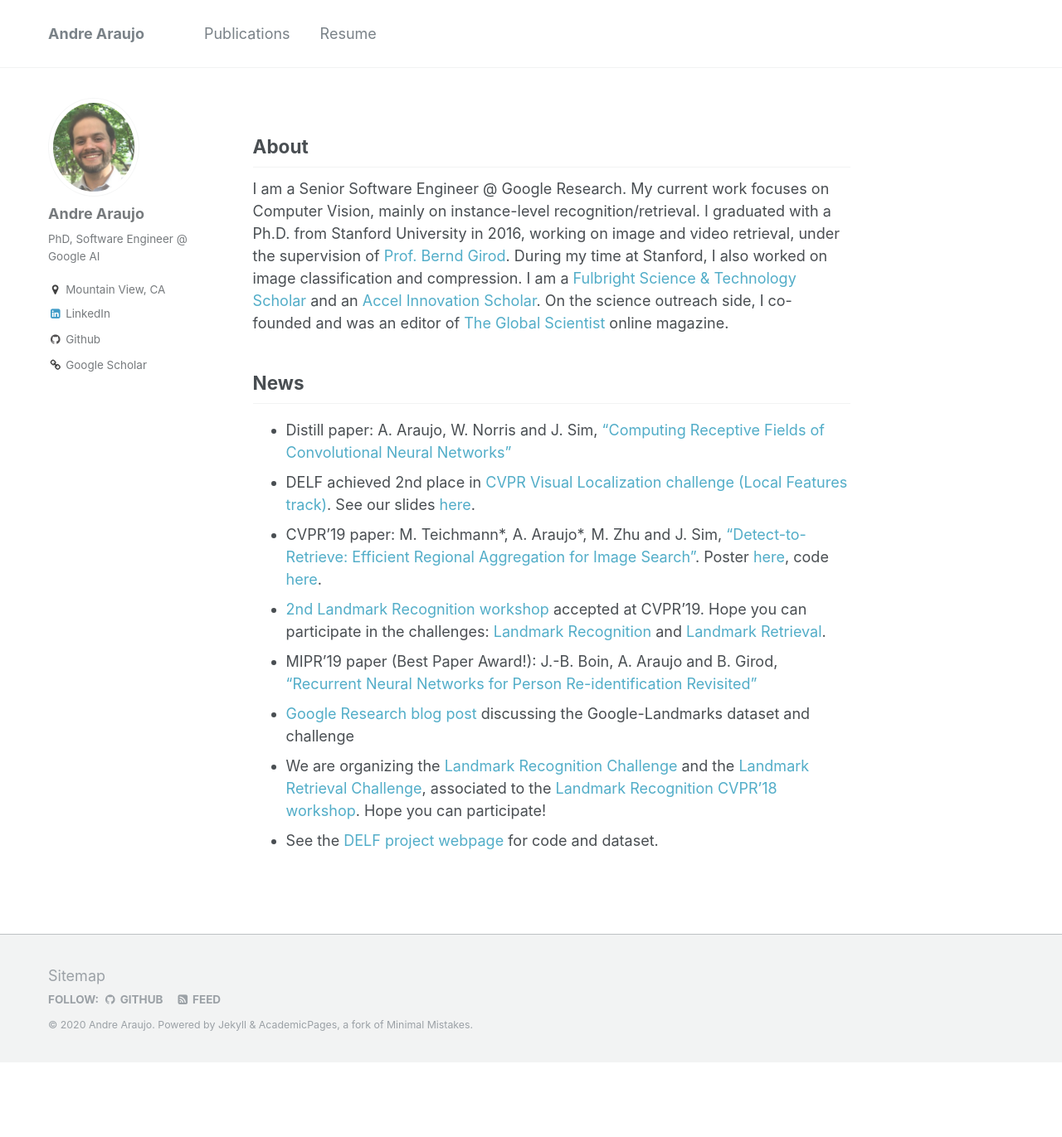
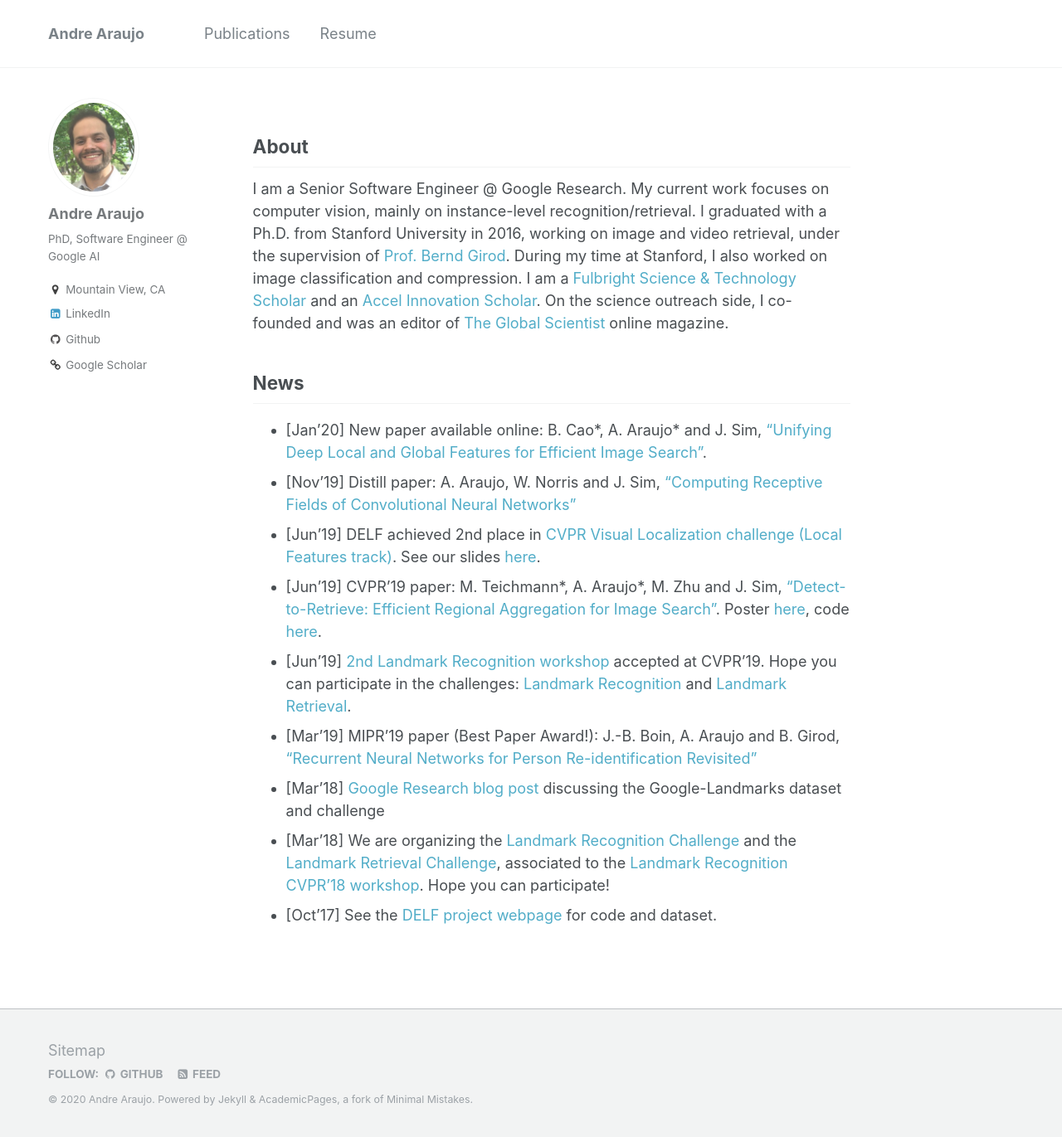
Before and after one commit to andrefaraujo/andrefaraujo.github.io, a Jekyll site: the page built from _pages/about.md, in a window 1280 px wide and 1371 px high. Shown: the whole window at 83% size. Built offline with Jekyll 4.4.1, drawn with Linux system fonts in a browser that asks for light colours.

Commit message:
DELG paper

```diff
--- a/_pages/about.md
+++ b/_pages/about.md
@@ -12,7 +12,7 @@ redirect_from:
 ## About
 
 I am a Senior Software Engineer @ Google Research.
-My current work focuses on Computer Vision, mainly on instance-level recognition/retrieval.
+My current work focuses on computer vision, mainly on instance-level recognition/retrieval.
 I graduated with a Ph.D. from Stanford University in 2016, working on image and video retrieval, under the supervision of [Prof. Bernd Girod](http://www.stanford.edu/~bgirod).
 During my time at Stanford, I also worked on image classification and compression.
 I am a [Fulbright Science & Technology Scholar](http://fulbrightscienceandtech.org/) and an [Accel Innovation Scholar](http://stvp.stanford.edu/ais/).
@@ -20,11 +20,12 @@ On the science outreach side, I co-founded and was an editor of [The Global Scie
 
 ## News
 
-* Distill paper: A. Araujo, W. Norris and J. Sim, ["Computing Receptive Fields of Convolutional Neural Networks"](https://distill.pub/2019/computing-receptive-fields/)
-* DELF achieved 2nd place in [CVPR Visual Localization challenge (Local Features track)](https://sites.google.com/corp/view/ltvl2019). See our slides [here](https://docs.google.com/presentation/d/e/2PACX-1vTswzoXelqFqI_pCEIVl2uazeyGr7aKNklWHQCX-CbQ7MB17gaycqIaDTguuUCRm6_lXHwCdrkP7n1x/pub?start=false&loop=false&delayms=3000).
-* CVPR'19 paper: M. Teichmann\*, A. Araujo\*, M. Zhu and J. Sim, ["Detect-to-Retrieve: Efficient Regional Aggregation for Image Search"](https://arxiv.org/abs/1812.01584). Poster [here](https://andrefaraujo.github.io/files/posters/2019-06-16-d2r.pdf), code [here](https://github.com/tensorflow/models/blob/master/research/delf/delf/python/detect_to_retrieve/DETECT_TO_RETRIEVE_INSTRUCTIONS.md).
-* [2nd Landmark Recognition workshop](https://landmarksworkshop.github.io/CVPRW2019/) accepted at CVPR'19. Hope you can participate in the challenges: [Landmark Recognition](https://kaggle.com/c/landmark-recognition-2019) and [Landmark Retrieval](https://kaggle.com/c/landmark-retrieval-2019).
-* MIPR'19 paper (Best Paper Award!): J.-B. Boin, A. Araujo and B. Girod, ["Recurrent Neural Networks for Person Re-identification Revisited"](https://arxiv.org/abs/1804.03281)
-* [Google Research blog post](https://research.googleblog.com/2018/03/google-landmarks-new-dataset-and.html) discussing the Google-Landmarks dataset and challenge
-* We are organizing the [Landmark Recognition Challenge](https://www.kaggle.com/c/landmark-recognition-challenge) and the [Landmark Retrieval Challenge](https://www.kaggle.com/c/landmark-retrieval-challenge), associated to the [Landmark Recognition CVPR'18 workshop](https://landmarkscvprw18.github.io). Hope you can participate!
-* See the [DELF project webpage](https://github.com/tensorflow/models/tree/master/research/delf) for code and dataset.
+* [Jan'20] New paper available online: B. Cao\*, A. Araujo\* and J. Sim, ["Unifying Deep Local and Global Features for Efficient Image Search"](https://arxiv.org/abs/2001.05027).
+* [Nov'19] Distill paper: A. Araujo, W. Norris and J. Sim, ["Computing Receptive Fields of Convolutional Neural Networks"](https://distill.pub/2019/computing-receptive-fields/)
+* [Jun'19] DELF achieved 2nd place in [CVPR Visual Localization challenge (Local Features track)](https://sites.google.com/corp/view/ltvl2019). See our slides [here](https://docs.google.com/presentation/d/e/2PACX-1vTswzoXelqFqI_pCEIVl2uazeyGr7aKNklWHQCX-CbQ7MB17gaycqIaDTguuUCRm6_lXHwCdrkP7n1x/pub?start=false&loop=false&delayms=3000).
+* [Jun'19] CVPR'19 paper: M. Teichmann\*, A. Araujo\*, M. Zhu and J. Sim, ["Detect-to-Retrieve: Efficient Regional Aggregation for Image Search"](https://arxiv.org/abs/1812.01584). Poster [here](https://andrefaraujo.github.io/files/posters/2019-06-16-d2r.pdf), code [here](https://github.com/tensorflow/models/blob/master/research/delf/delf/python/detect_to_retrieve/DETECT_TO_RETRIEVE_INSTRUCTIONS.md).
+* [Jun'19] [2nd Landmark Recognition workshop](https://landmarksworkshop.github.io/CVPRW2019/) accepted at CVPR'19. Hope you can participate in the challenges: [Landmark Recognition](https://kaggle.com/c/landmark-recognition-2019) and [Landmark Retrieval](https://kaggle.com/c/landmark-retrieval-2019).
+* [Mar'19] MIPR'19 paper (Best Paper Award!): J.-B. Boin, A. Araujo and B. Girod, ["Recurrent Neural Networks for Person Re-identification Revisited"](https://arxiv.org/abs/1804.03281)
+* [Mar'18] [Google Research blog post](https://research.googleblog.com/2018/03/google-landmarks-new-dataset-and.html) discussing the Google-Landmarks dataset and challenge
+* [Mar'18] We are organizing the [Landmark Recognition Challenge](https://www.kaggle.com/c/landmark-recognition-challenge) and the [Landmark Retrieval Challenge](https://www.kaggle.com/c/landmark-retrieval-challenge), associated to the [Landmark Recognition CVPR'18 workshop](https://landmarkscvprw18.github.io). Hope you can participate!
+* [Oct'17] See the [DELF project webpage](https://github.com/tensorflow/models/tree/master/research/delf) for code and dataset.
```
Also changed, not shown: _publications/2020-01-14-delg.md (added, +9 -0 lines).
